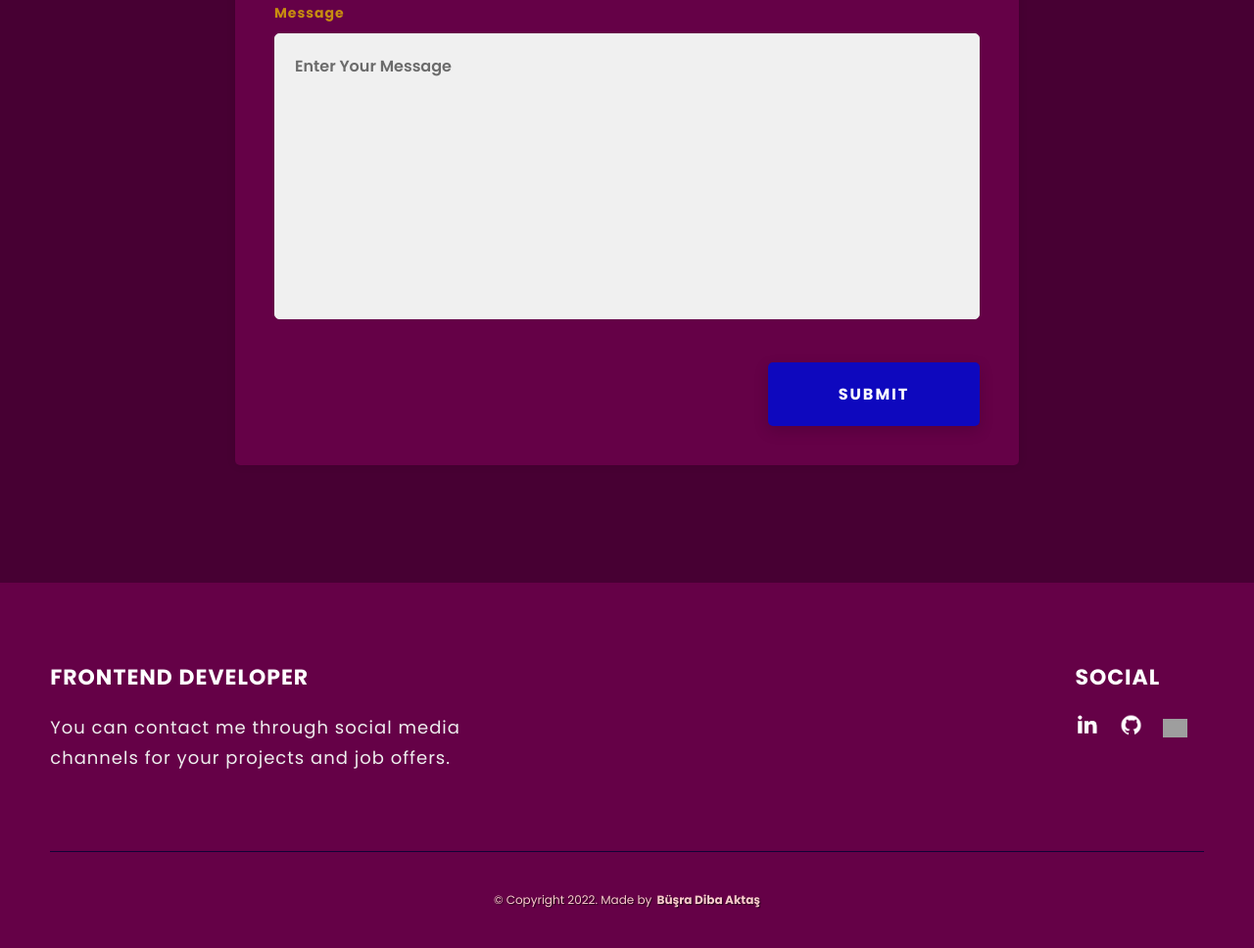
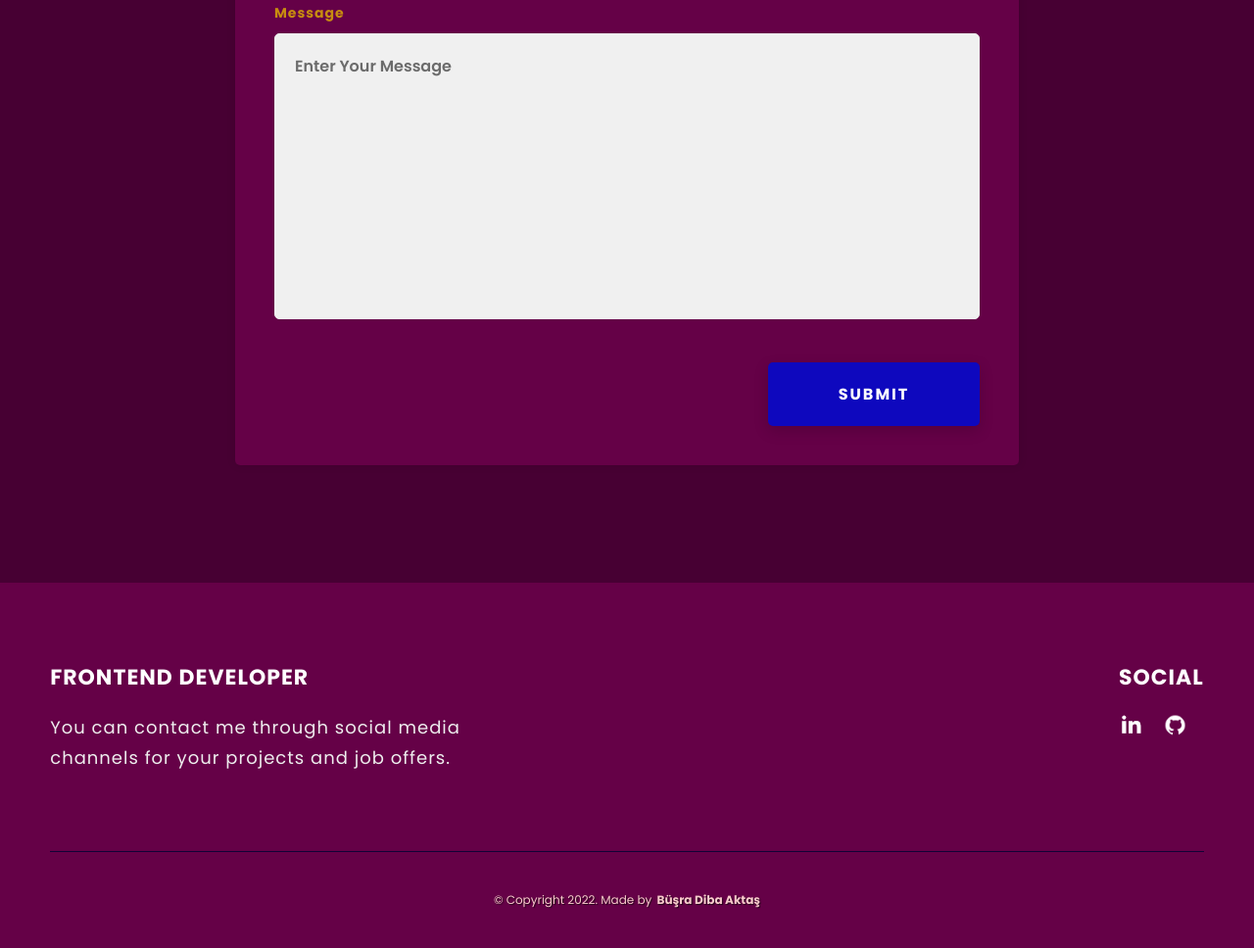
Before and after one commit to bsrakts/personal-webpage, a website: page index.html in a window 1280 px wide. Shown: the part 4300-5268 px from the top of the page at 98% size. Drawn offline with nearby package versions, Linux system fonts and the light colour scheme; grey boxes are pictures that could not be loaded.

Commit message:
live updated

```diff
--- a/index.html
+++ b/index.html
@@ -283,9 +283,6 @@
                     <a target="_blank" rel="noreferrer" href="https://github.com/bsrakts">
                         <img class="main-footer__icon" src="./assets/png/github-ico.png" alt="icon" />
                     </a>
-                    <a target="_blank" rel="noreferrer" href="https://discord.gg/MtduKwmJ">
-                        <img class="main-footer__icon" src="https://img.icons8.com/material-sharp/24/FFFFFF/discord-logo.png" />
-                    </a>
                 </div>
             </div>
             <div class="main-footer__row main-footer__row-2">
```
